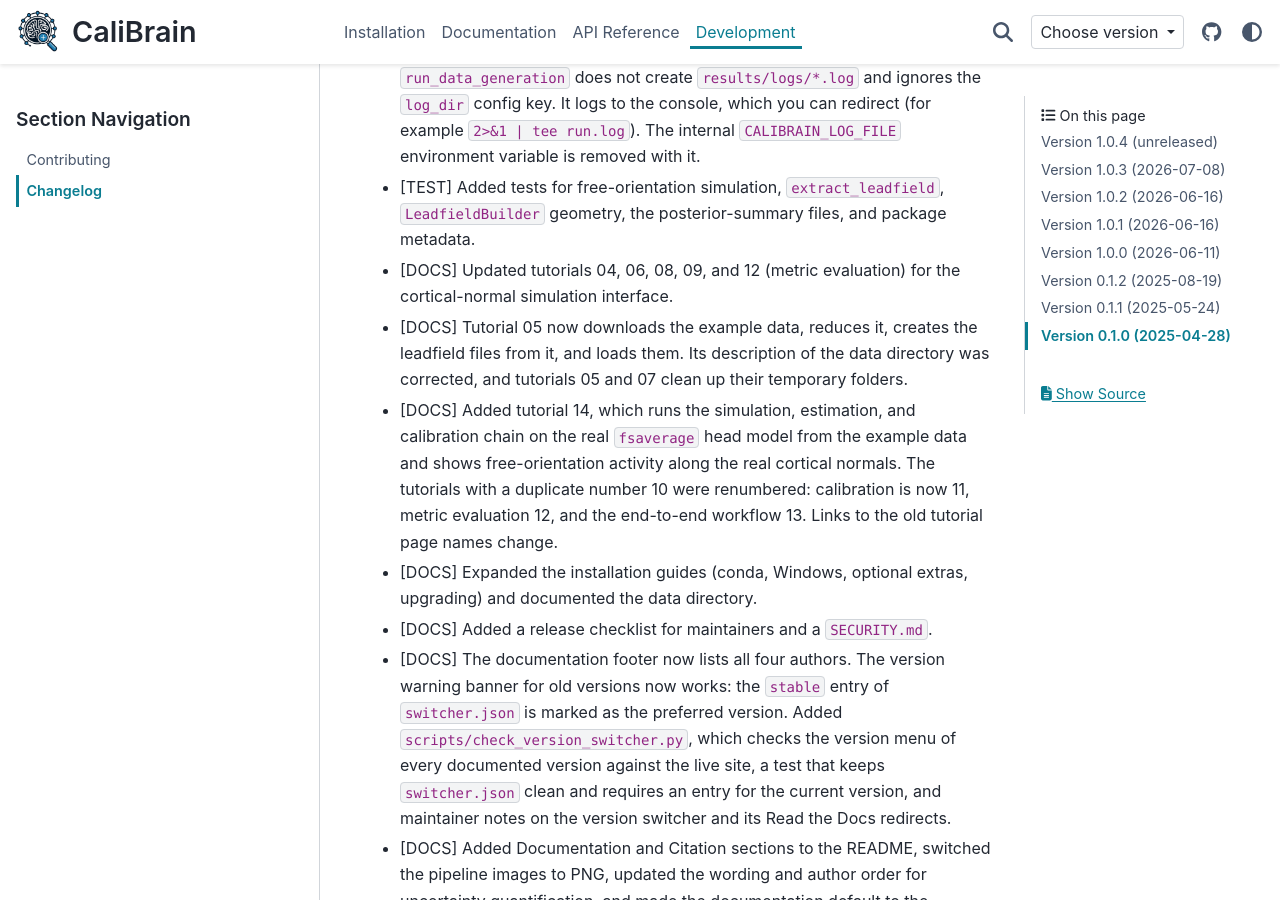
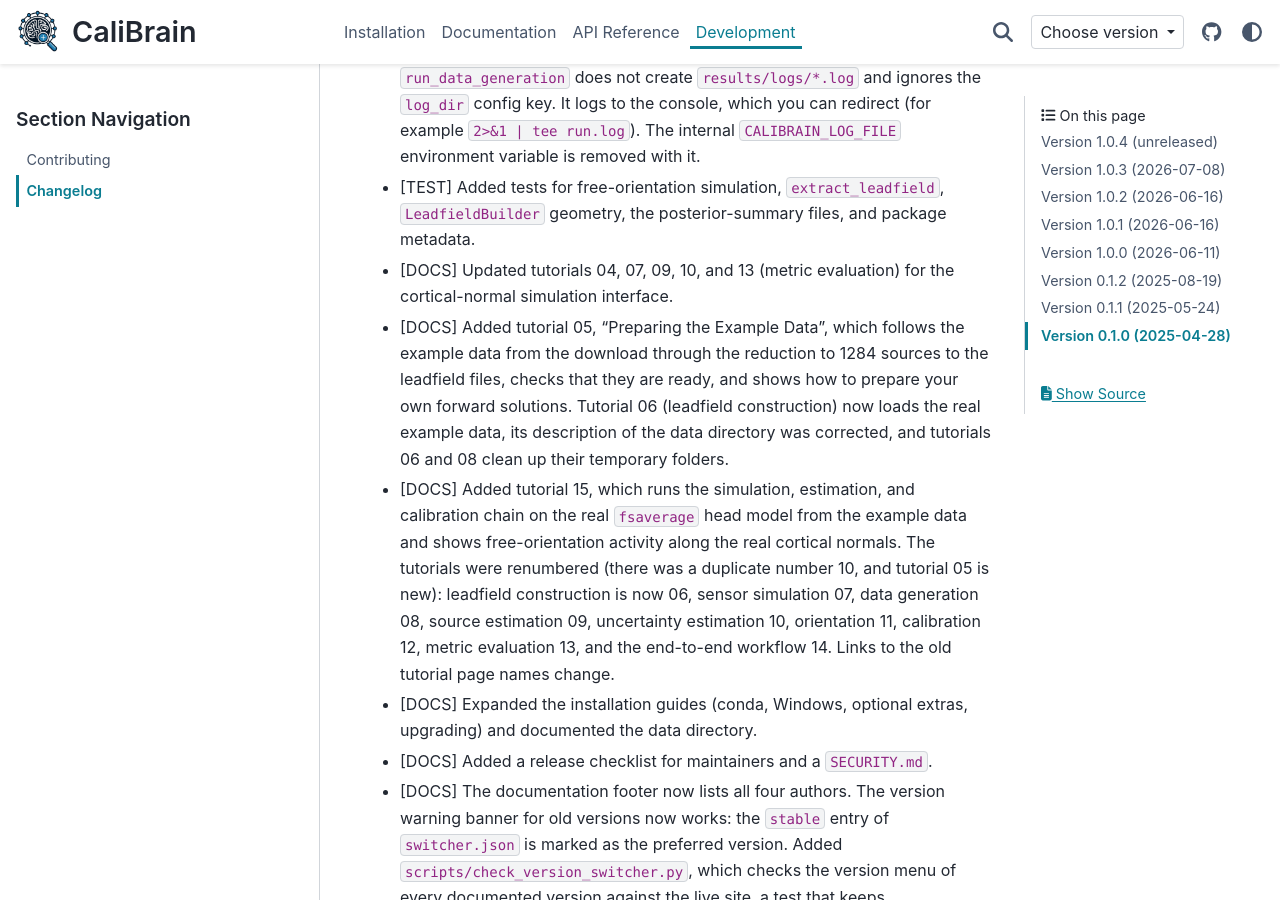
Before and after one commit to braindatalab/CaliBrain, a Sphinx documentation site: the page built from docs/source/development/changelog.rst, in a window 1280 px wide and 900 px high, scrolled down 2596 px. Built offline with Sphinx 7.4.7 and the PyData theme 0.15.4, drawn with Linux system fonts in a browser that asks for light colours; pages that are not in the unit, such as notebooks, are missing from menus; comment, search, counter and statistics services are not loaded.

Commit message:
docs: update the changelog for the new tutorial and the renumbering

```diff
--- a/docs/source/development/changelog.rst
+++ b/docs/source/development/changelog.rst
@@ -35,9 +35,9 @@ Version 1.0.4 (unreleased)
 *   [BUGFIX] Removed the duplicate repository-root ``__init__.py``, which could prevent ``pytest`` from collecting the test suite.
 *   [BREAKING] The data-generation workflow no longer writes a log file: ``run_data_generation`` does not create ``results/logs/*.log`` and ignores the ``log_dir`` config key. It logs to the console, which you can redirect (for example ``2>&1 | tee run.log``). The internal ``CALIBRAIN_LOG_FILE`` environment variable is removed with it.
 *   [TEST] Added tests for free-orientation simulation, ``extract_leadfield``, ``LeadfieldBuilder`` geometry, the posterior-summary files, and package metadata.
-*   [DOCS] Updated tutorials 04, 06, 08, 09, and 12 (metric evaluation) for the cortical-normal simulation interface.
-*   [DOCS] Tutorial 05 now downloads the example data, reduces it, creates the leadfield files from it, and loads them. Its description of the data directory was corrected, and tutorials 05 and 07 clean up their temporary folders.
-*   [DOCS] Added tutorial 14, which runs the simulation, estimation, and calibration chain on the real ``fsaverage`` head model from the example data and shows free-orientation activity along the real cortical normals. The tutorials with a duplicate number 10 were renumbered: calibration is now 11, metric evaluation 12, and the end-to-end workflow 13. Links to the old tutorial page names change.
+*   [DOCS] Updated tutorials 04, 07, 09, 10, and 13 (metric evaluation) for the cortical-normal simulation interface.
+*   [DOCS] Added tutorial 05, "Preparing the Example Data", which follows the example data from the download through the reduction to 1284 sources to the leadfield files, checks that they are ready, and shows how to prepare your own forward solutions. Tutorial 06 (leadfield construction) now loads the real example data, its description of the data directory was corrected, and tutorials 06 and 08 clean up their temporary folders.
+*   [DOCS] Added tutorial 15, which runs the simulation, estimation, and calibration chain on the real ``fsaverage`` head model from the example data and shows free-orientation activity along the real cortical normals. The tutorials were renumbered (there was a duplicate number 10, and tutorial 05 is new): leadfield construction is now 06, sensor simulation 07, data generation 08, source estimation 09, uncertainty estimation 10, orientation 11, calibration 12, metric evaluation 13, and the end-to-end workflow 14. Links to the old tutorial page names change.
 *   [DOCS] Expanded the installation guides (conda, Windows, optional extras, upgrading) and documented the data directory.
 *   [DOCS] Added a release checklist for maintainers and a ``SECURITY.md``.
 *   [DOCS] The documentation footer now lists all four authors. The version warning banner for old versions now works: the ``stable`` entry of ``switcher.json`` is marked as the preferred version. Added ``scripts/check_version_switcher.py``, which checks the version menu of every documented version against the live site, a test that keeps ``switcher.json`` clean and requires an entry for the current version, and maintainer notes on the version switcher and its Read the Docs redirects.
```
